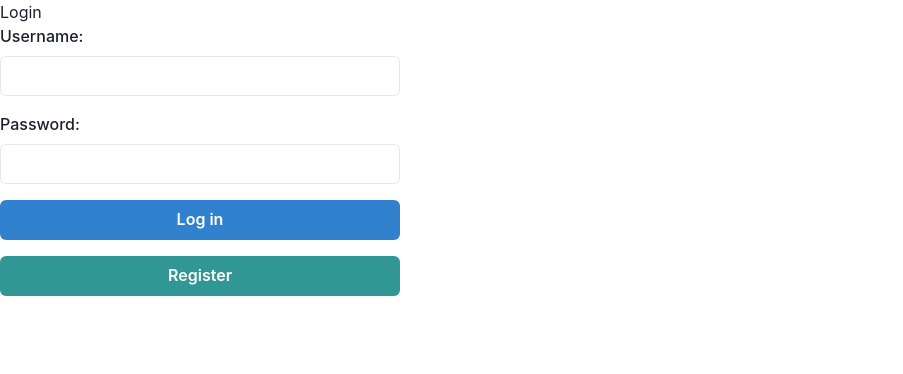
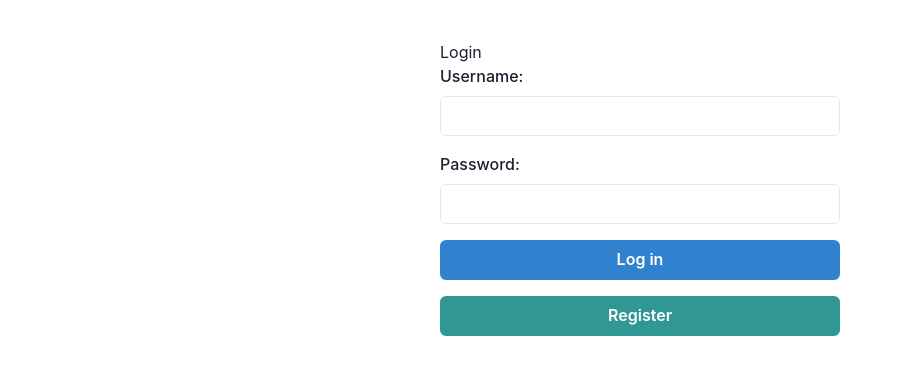
Before and after one commit to yudapc/server-sent-events, a React (Create React App) app in the folder frontend/: page / in a window 1280 px wide. Shown: the top 374 px of the page, without its empty margins (0-903 px from the left). Built offline with nearby package versions, Linux system fonts and the light colour scheme; no server answers.

Commit message:
fix style register login and room

```diff
--- a/frontend/src/App.tsx
+++ b/frontend/src/App.tsx
@@ -1,4 +1,4 @@
-import { ChakraProvider } from '@chakra-ui/react';
+import { ChakraProvider, VStack } from '@chakra-ui/react';
 import { Box } from '@chakra-ui/react';
 import { useEffect, useState } from 'react';
 
@@ -38,7 +38,8 @@ function App() {
         <RenderIf isTrue={isLoggedIn}>
           <Room />
         </RenderIf>
-        <Box maxW="400px">
+        <VStack width="100%" pt="10" height="100vh" justifyContent="space-between">
+          <Box width="80%">
             <RenderIf isTrue={showLoginForm}>
               <LoginForm onRegisterClick={onRegisterClick} />
             </RenderIf>
@@ -46,6 +47,7 @@ function App() {
               <RegisterForm onLoginClick={onLoginClick} />
             </RenderIf>
           </Box>
+        </VStack>
       </Box>
     </ChakraProvider>
   );
--- a/frontend/src/components/Room.tsx
+++ b/frontend/src/components/Room.tsx
@@ -92,6 +92,7 @@ function Room() {
         console.log(response.data);
         setSelectedRoomID(response.data.id);
         setIsAddRoom(false);
+        setTo('');
         refetchRooms();
       }
     } catch (error) {
@@ -117,9 +118,9 @@ function Room() {
   };
 
   return (
-    <VStack width="100%" height="100vh" justifyContent="space-between">
+    <VStack width="100%" justifyContent="space-between">
       <RenderIf isTrue={selectedRoomID === ''}>
-        <Box width="100%">
+        <Box width="100%" flex="1">
           <Flex
             position="sticky"
             top="0"
@@ -128,8 +129,7 @@ function Room() {
             zIndex="1"
             alignItems="center"
             justifyContent="space-between"
-            mt="-25px"
-            mb="35px"
+            mb="15px"
           >
             <Button onClick={() => handleLogout()}>Logout</Button>
             <Text fontSize="xl">Contact</Text>
```
Lines whose indentation alone changed are shown as unchanged.
